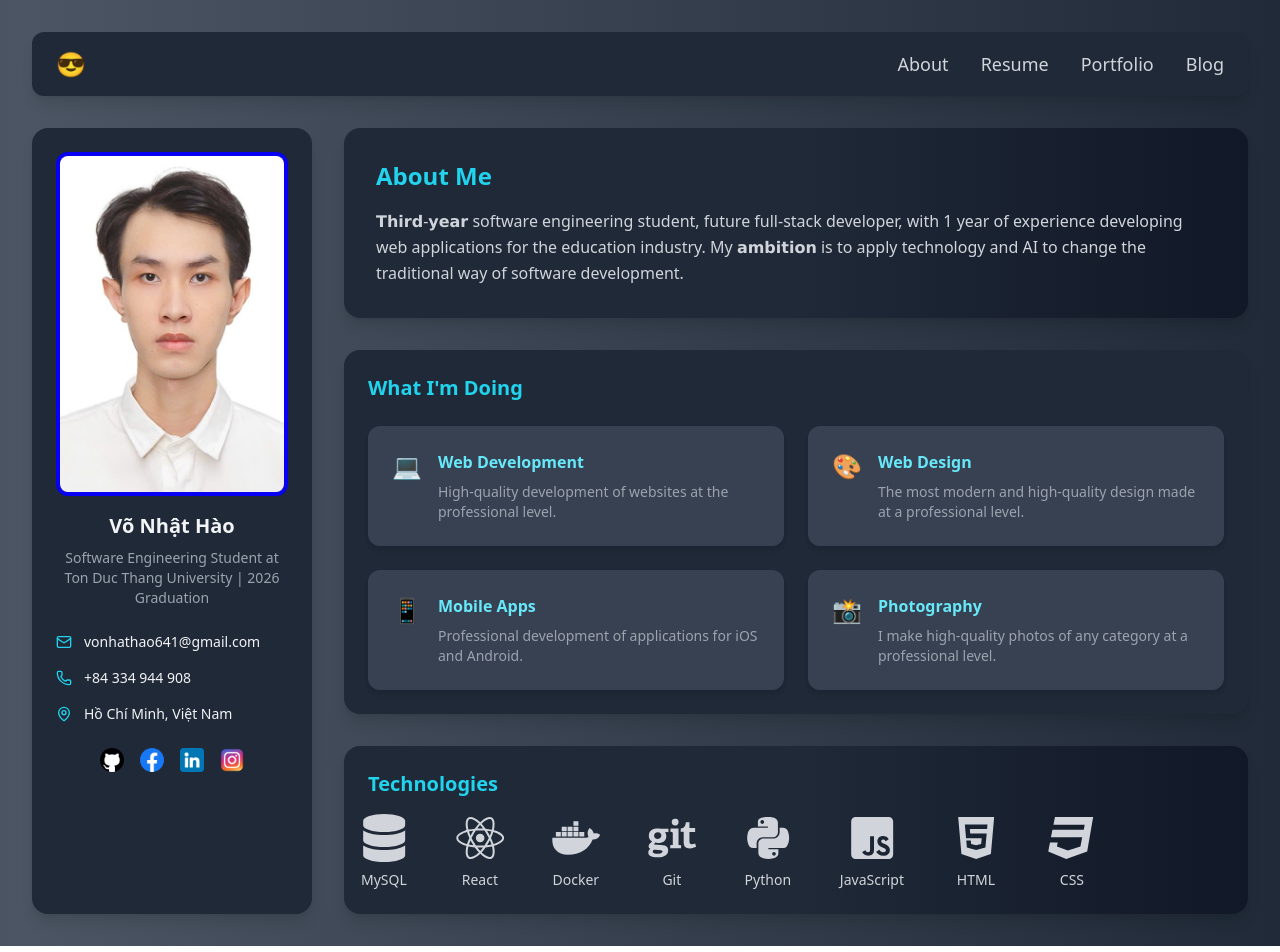
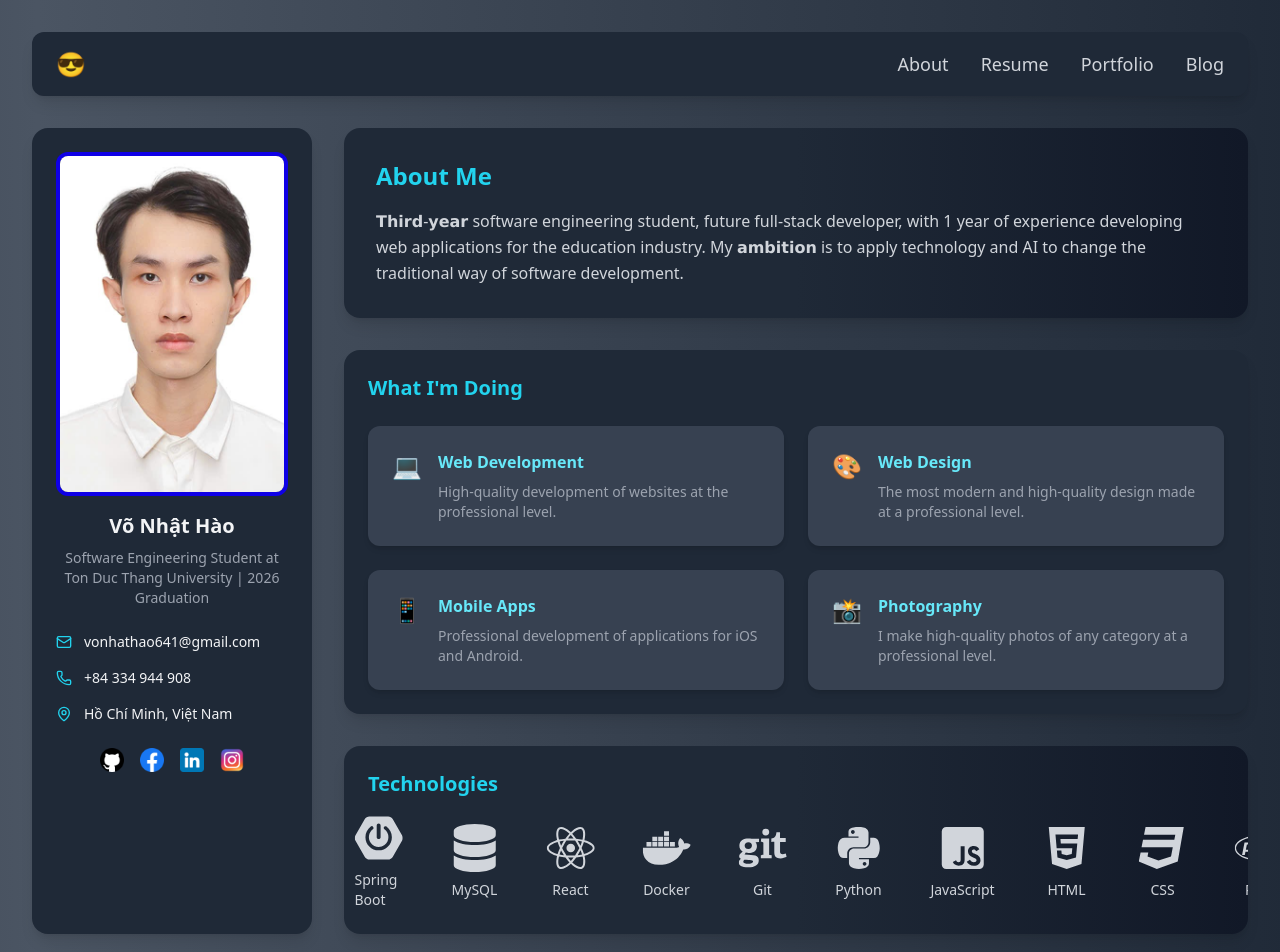
Before and after one commit to nhathao512/Portfolio, a React (Vite) app in the folder my-profile/: page / in a window 1280 px wide. Shown: the top 952 px of the page. Built offline with nearby package versions, Linux system fonts and the light colour scheme.

Commit message:
minor changes

```diff
--- a/my-profile/src/components/Technologies.jsx
+++ b/my-profile/src/components/Technologies.jsx
@@ -9,12 +9,17 @@ import {
   FaJsSquare,
   FaHtml5,
   FaCss3,
+  FaPhp,
+  FaBootstrap,
+  FaAws,
 } from "react-icons/fa";
+import { SiSpringboot, SiMongodb, SiC } from "react-icons/si";
 
 export const Technologies = () => {
   const techStack = [
     { name: "Node.js", icon: FaNodeJs },
     { name: "Java", icon: FaJava },
+    { name: "Spring Boot", icon: SiSpringboot },
     { name: "MySQL", icon: FaDatabase },
     { name: "React", icon: FaReact },
     { name: "Docker", icon: FaDocker },
@@ -23,6 +28,12 @@ export const Technologies = () => {
     { name: "JavaScript", icon: FaJsSquare },
     { name: "HTML", icon: FaHtml5 },
     { name: "CSS", icon: FaCss3 },
+    { name: "PHP", icon: FaPhp },
+    { name: "Bootstrap", icon: FaBootstrap },
+    { name: "AWS", icon: FaAws },
+    { name: "MongoDB", icon: SiMongodb },
+    { name: "C", icon: SiC },
+
   ];
 
   return (
```
